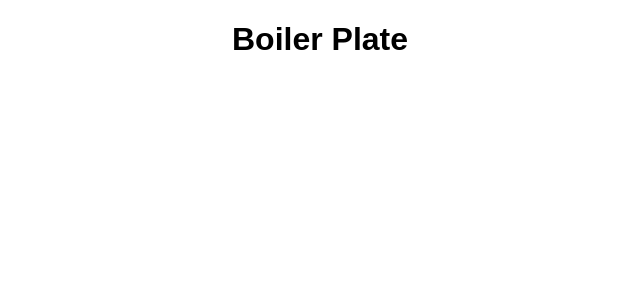
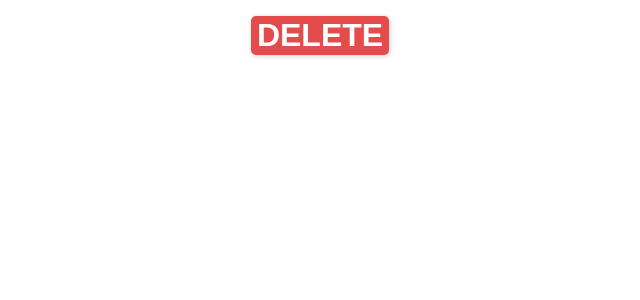
Before and after one commit to Charpell/React-University, a React (Create React App) app: page / in a window 1280 px wide. Shown: the top 300 px of the page, without its empty margins (320-960 px from the left). Built offline with nearby package versions, Linux system fonts and the light colour scheme.

Commit message:
Confirmation Button

```diff
--- a/package.json
+++ b/package.json
@@ -5,7 +5,8 @@
   "dependencies": {
     "react": "^16.4.0",
     "react-dom": "^16.4.0",
-    "react-scripts": "1.1.4"
+    "react-scripts": "1.1.4",
+    "styled-components": "^4.1.3"
   },
   "scripts": {
     "start": "react-scripts start",
--- a/src/App.js
+++ b/src/App.js
@@ -1,4 +1,6 @@
 import React, { Component } from 'react';
+
+import ConfirmButton from './ConfirmButton';
 
 import './App.css';
 
@@ -6,7 +8,11 @@ class App extends Component {
   render() {
     return (
       <div className="App">
-        <h1>Boiler Plate</h1>
+        <ConfirmButton
+          times={3}
+          dialog={['Delete', 'Are you Sure?', 'Once more to delete']}
+          action={() => console.log('action!')}
+        />
       </div>
     );
   }
--- /dev/null
+++ b/src/ConfirmButton.js
@@ -0,0 +1,70 @@
+import React, { Component } from 'react';
+import PropTypes from 'prop-types';
+import styled from "styled-components"
+
+
+export default class ConfirmButton extends Component {
+  static propTypes = {
+    action: PropTypes.func.isRequired,
+    times: PropTypes.number
+  }
+
+  static defaultProps = {
+    times: 3
+  }
+
+  state = {
+    timesPressed: 0
+  }
+
+  onPress = () => {
+    const { timesPressed } = this.state;
+    const { action, times } = this.props;
+
+    this.setState({
+      timesPressed: timesPressed + 1
+    }, () => {
+      if (this.state.timesPressed === times) {
+        action();
+        this.setState({ timesPressed: 0 })
+      }
+    })
+  }
+
+  render() {
+    const { timesPressed } = this.state;
+    const { dialog } = this.props;
+
+    return (
+      <Button level={timesPressed} onClick={this.onPress}>
+        {dialog[timesPressed]}
+      </Button>
+    )
+  }
+}
+
+
+const Button = styled.button`
+  background: #e54b4b;
+  border-radius: 5px;
+  border: none;
+  color: white;
+  font-size: 2rem;
+  margin-top: 1rem;
+  text-transform: uppercase;
+  font-weight: 900;
+  box-shadow: 1px 1px 5px rgba(0, 0, 0, 0.2);
+  transition: transform 0.3s cubic-bezier(0.68, -0.55, 0.265, 1.55);
+  ${({ level }) => {
+    if (level === 1)
+      return `
+      transform: scale(1.2);
+      background: #B73C3C;
+    `;
+    if (level === 2)
+      return `
+      transform: scale(1.6);
+      background: #5B1E1E;
+    `;
+  }};
+`;
```
Also changed, not shown: 1 other file (tests, documents, lock files or other folders).
